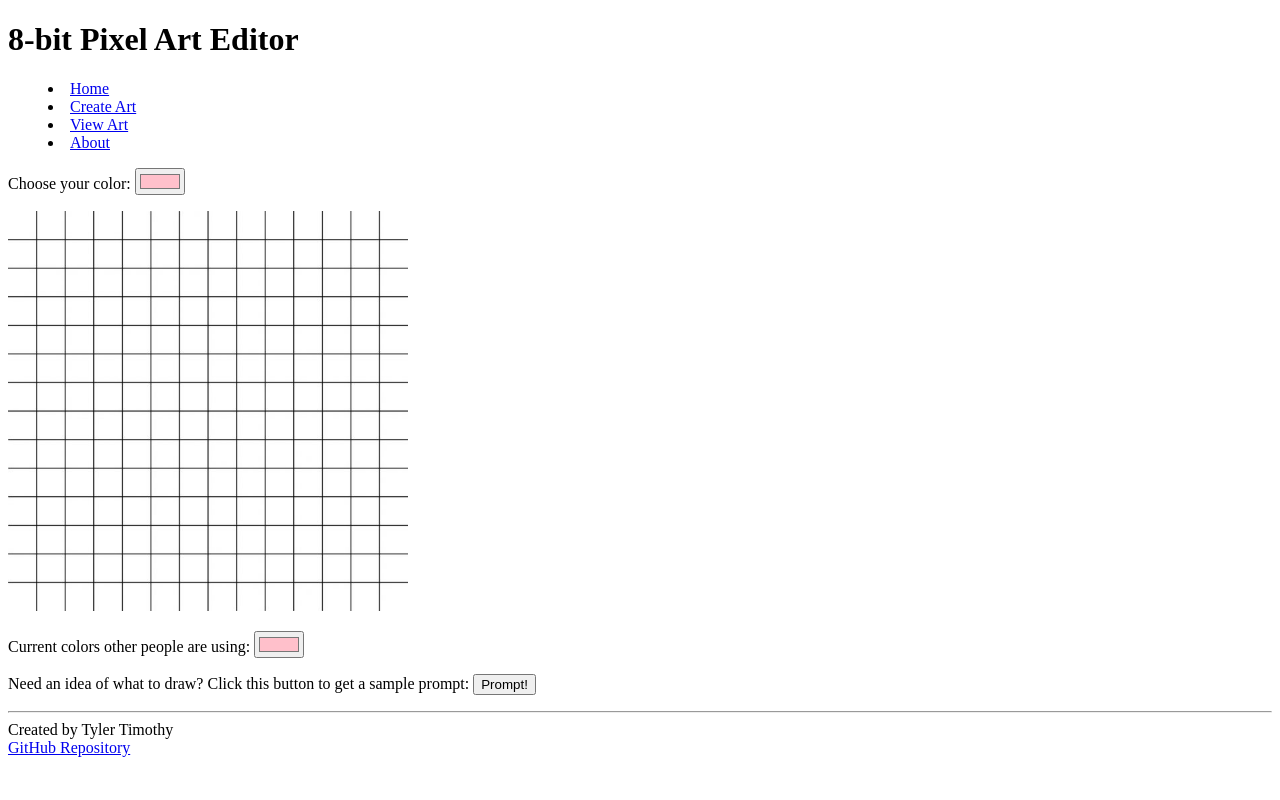
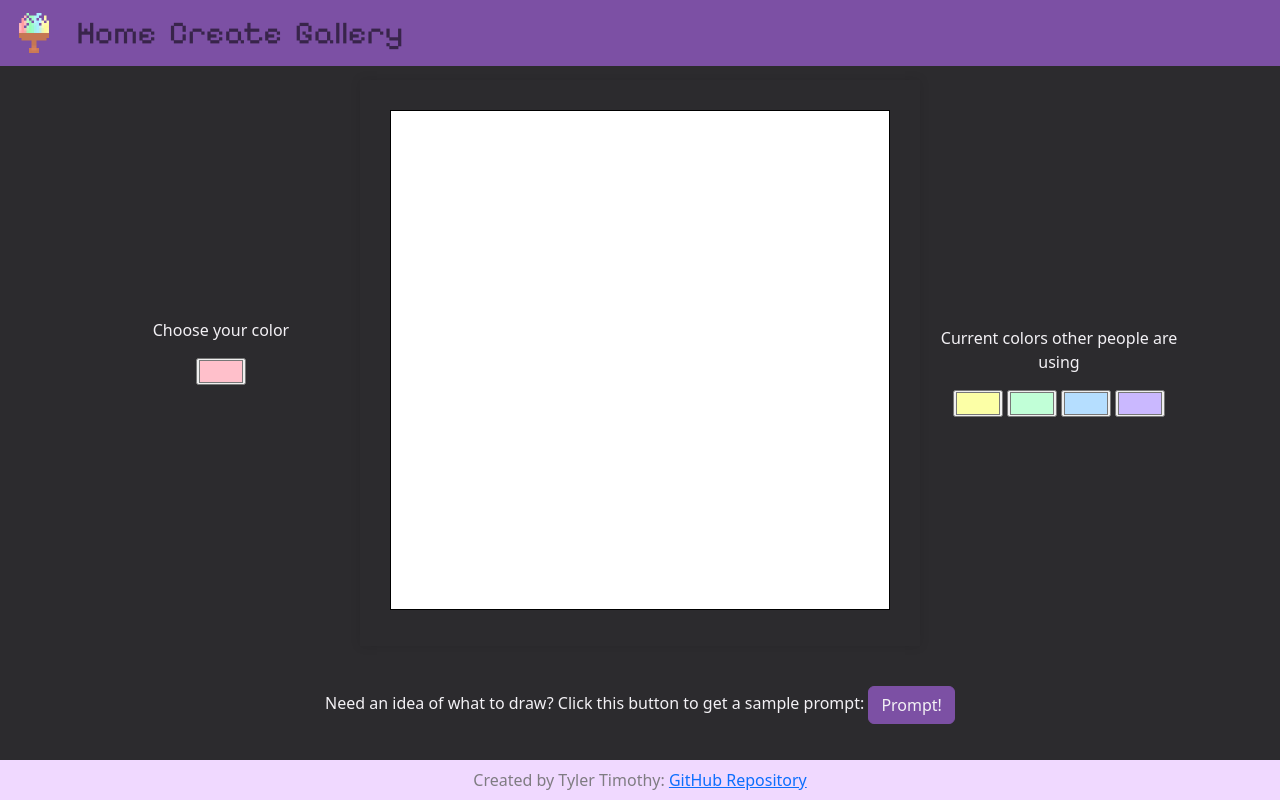
Before and after one commit to TylerJTimothy/PixelArtWebSite, a plain HTML site: page html/art.html in a window 1280 px wide. Drawn offline with nearby package versions, Linux system fonts and the light colour scheme.

Commit message:
CSS UPDATE
updated index, view, and art to all have styling through their corresponding css files.  I got rid of links to about.html because it was kind of unnecessary.

```diff
--- /dev/null
+++ b/html/art.css
@@ -0,0 +1,169 @@
+body {
+    display: flex;
+    flex-direction: column;
+    min-width: 375px;
+
+}
+
+header {
+    flex: 0 60px;
+    font-family: 'Pixelify Sans', sans-serif;
+}
+
+main {
+  flex: 1 calc(100vh - 100px);
+  display: flex;
+  flex-direction: column;
+  align-items: center;
+  justify-content: space-around;
+}
+
+
+/* Container for the entire section */
+.container {
+    display: flex;
+    flex-direction: row; /* Arrange elements vertically */
+    justify-content: center; /* Center elements horizontally within the container */
+    align-items: center; /* Center elements vertically within the container */
+}
+
+/* Container for elements before the centered element */
+.before-elements {
+    flex: 1;
+    margin-bottom: 20px; /* Add margin between elements before and after centered element */
+    text-align: center; /* Center text horizontally within this container */
+}
+
+/* Container for centered element and elements to be centered */
+.centered-container {
+    display: flex;
+    flex: 1;
+    flex-direction: column; /* Arrange elements vertically */
+    justify-content: center; /* Center elements horizontally within this container */
+    align-items: center; /* Center elements vertically within this container */
+    padding: 20px; /* Add padding for spacing */
+    box-shadow: 0 0 10px rgba(0, 0, 0, 0.1); /* Add a subtle box shadow */
+}
+
+/* Centered element within the centered container */
+.centered-element {
+    /* Styles for the centered element (customize as needed) */
+    padding: 10px;
+    text-align: center;
+}
+
+/* Container for elements after the centered element */
+.after-elements {
+    flex: 1;
+    margin-top: 20px; /* Add margin between elements before and after centered element */
+    text-align: center; /* Center text horizontally within this container */
+}
+
+footer {
+    flex: 0 1 40px;
+    text-align: center;
+    display: flex;
+    justify-content: space-around;
+    flex-direction: row;
+    align-items: center;
+}
+
+menu {
+  flex: 1;
+  display: flex;
+  /*  overwrite Bootstrap so the menu does not wrap */
+  flex-direction: row !important;
+  list-style: none;
+}
+
+.title-word {
+    font-size: 50px;
+    font-family: 'Pixelify Sans', sans-serif;
+}
+
+.custom-icon {
+    width: 40px; /* Adjust the width as needed */
+    height: 40px; /* Adjust the height as needed */
+    margin-right: 0px; /* Adjust the spacing as needed */
+}
+
+.nav {
+    display: flex;
+    align-items: center;
+}
+
+.navbar-brand {
+  padding-left: 0.7em;
+  display: flex;
+  align-items: center;
+  margin-right: 0;
+}
+
+menu .nav-item {
+  font-size: xx-large;
+  padding: 0 0.2em;
+  margin-bottom: 16px;
+  font-family: 'Pixelify Sans', sans-serif;
+  line-height: 0;
+}
+
+#pixelCanvas {
+    border: 1px solid #000;
+    width: 500px;
+    height: 500px;
+    background-color: #fff;
+}
+
+.header-bg-color {
+    background-color: #7c50a4; /* Dark pastel purple */
+    color: #7F7C82; /* header text color gray */
+}
+
+.body-bg-color {
+    background-color: #2c2b2e; /* Dark background */
+    color: #F3F1F5; /* white text */
+}
+
+.footer-bg-color {
+    background-color: #F0D9FF; /* light pastel purple */
+    color: #7F7C82; /* header text color gray */
+}
+
+body .btn-primary {
+    background-color: #7c50a4; /* Replace with your desired color */
+    border-color: #7c50a4; /* Set border color to match if needed */
+    color: #F3F1F5; /* Set text color for contrast */
+}
+
+/* Change the background color on hover (optional) */
+body .btn-primary:hover {
+    background-color: #704994; /* Replace with hover color */
+    border-color: #704994; /* Set hover border color to match if needed */
+}
+
+body .btn-primary:active {
+    background-color: #7c50a4 !important; /* Replace with your desired color */
+    border-color: #7c50a4 !important; /* Set border color to match if needed */
+    color: #F3F1F5; /* Set text color for contrast */
+}
+
+body .btn-primary:focus {
+    background-color: #7c50a4;
+    outline: none; /* Remove default focus outline (optional) */
+    box-shadow: 0 0 5px rgba(214, 72, 253, 0.5); /* Add a custom box shadow */
+    border-color: #704994; /* Change the border color on focus */
+    border-width: 1px;
+}
+
+
+@media (max-height: 600px) {
+  header {
+    display: none;
+  }
+  footer {
+    display: none;
+  }
+  main {
+    flex: 1 100vh;
+  }
+}
--- a/html/art.html
+++ b/html/art.html
@@ -3,33 +3,69 @@
     <head>
         <meta charset="UTF-8" />
         <meta name="viewport" content="width=device-width, initial-scale=1.0" />
-        <title>2d Pixel-Art Editor HTML</title>
+        <title>8-bit Pixel Art Editor HTML</title>
 
+        <link rel="icon" href="favicon.ico" />
+
+        <link rel="stylesheet" href="art.css" />
+
+        <link rel="preconnect" href="https://fonts.googleapis.com">
+        <link rel="preconnect" href="https://fonts.gstatic.com" crossorigin>
+        <link href="https://fonts.googleapis.com/css2?family=Pixelify+Sans&display=swap" rel="stylesheet">
+
+        <link
+            href="https://cdn.jsdelivr.net/npm/bootstrap@5.2.2/dist/css/bootstrap.min.css"
+            rel="stylesheet"
+            integrity="sha384-Zenh87qX5JnK2Jl0vWa8Ck2rdkQ2Bzep5IDxbcnCeuOxjzrPF/et3URy9Bv1WTRi"
+            crossorigin="anonymous"
+        />
     </head>
-    <body>
-        <header>
-            <h1>8-bit Pixel Art Editor</h1>
+    <body class="body-bg-color">
+        <header class="header-bg-color container-fluid">
+
+            <nav class="navbar fixed-top header-bg-color text-center">
+                <a class="navbar-brand" href="index.html">
+                    <img src="homeIcon.png" alt="Home" class="custom-icon">
+                </a>
+                <menu class="navbar-nav">
+                    <li class="nav-item">
+                        <a class="nav-link" href="index.html">Home</a>
+                    </li>
+                    <li class="nav-item">
+                        <a class="nav-link" href="art.html">Create</a>
+                    </li>
+                    <li class="nav-item">
+                        <a class="nav-link" href="view.html">Gallery</a>
+                    </li>
+                </menu>
+            </nav>
         </header>
-        <nav>
-            <menu>
-            <li><a href="index.html">Home</a></li>
-            <li><a href="art.html">Create Art</a></li>
-            <li><a href="view.html">View Art</a></li>
-            <li><a href="about.html">About</a></li>
-            </menu>
-        </nav>
-        <main>
-            <p>Choose your color:
-              <input type="color" name="varColor" id="color" value="#FFC0CB" /></p>
-            <div id="picture" class="picture-box"><img width="400px" src="grid.jpg" alt="Grid" /></div>
-            <p>Current colors other people are using: <input type="color" name="varColor" id="color" value="#FFC0CB" /></p>
-            <p>Need an idea of what to draw?  Click this button to get a sample prompt: <button type="button">Prompt!</button></p>
+        <main class="container-fluid">
+            <div class="top-main container">
+                <div class="before-elements">
+                    <p>Choose your color</p>
+                    <input type="color" name="varColor" id="color" value="#FFC0CB" />
+                </div>
+                <div class="centered-container">
+                    <div class="centered-element">
+                        <canvas id="pixelCanvas"></canvas>
+                    </div>
+                </div>
+                <div class="after-elements">
+                    <p>Current colors other people are using</p>
+                    <input type="color" name="varColor" id="color" value="#FCFFA6" />
+                    <input type="color" name="varColor" id="color" value="#C1FFD7" />
+                    <input type="color" name="varColor" id="color" value="#B5DEFF" />
+                    <input type="color" name="varColor" id="color" value="#CAB8FF" />
+                </div>
+            </div>
+            <p>Need an idea of what to draw?  Click this button to get a sample prompt: <button type="button" class="btn btn-primary">Prompt!</button></p>
           </main>
-        <footer>
-            <hr />
-            <span class="text-reset">Created by Tyler Timothy</span>
-            <br />
-            <a href="https://github.com/TylerJTimothy/startup">GitHub Repository</a>
+        <footer class="footer-bg-color">
+            <div>
+                <span class="text-reset">Created by Tyler Timothy:</span>
+                <a href="https://github.com/TylerJTimothy/startup">GitHub Repository</a>
+            </div>
         </footer>
     </body>
 </html>
--- /dev/null
+++ b/html/main.css
@@ -0,0 +1,120 @@
+body {
+    display: flex;
+    flex-direction: column;
+    min-width: 375px;
+
+}
+
+header {
+    flex: 0 60px;
+    font-family: 'Pixelify Sans', sans-serif;
+}
+
+main {
+  flex: 1 calc(100vh - 100px);
+  display: flex;
+  flex-direction: column;
+  align-items: center;
+  justify-content: space-around;
+}
+
+footer {
+    flex: 0 1 40px;
+    text-align: center;
+    display: flex;
+    justify-content: space-around;
+    flex-direction: row;
+    align-items: center;
+}
+
+menu {
+  flex: 1;
+  display: flex;
+  /*  overwrite Bootstrap so the menu does not wrap */
+  flex-direction: row !important;
+  list-style: none;
+}
+
+.title-word {
+    font-size: 50px;
+    font-family: 'Pixelify Sans', sans-serif;
+}
+
+.custom-icon {
+    width: 40px; /* Adjust the width as needed */
+    height: 40px; /* Adjust the height as needed */
+    margin-right: 0px; /* Adjust the spacing as needed */
+}
+
+.nav {
+    display: flex;
+    align-items: center;
+}
+
+.navbar-brand {
+  padding-left: 0.7em;
+  display: flex;
+  align-items: center;
+  margin-right: 0;
+}
+
+menu .nav-item {
+  font-size: xx-large;
+  padding: 0 0.2em;
+  margin-bottom: 16px;
+  font-family: 'Pixelify Sans', sans-serif;
+  line-height: 0;
+}
+
+.header-bg-color {
+    background-color: #7c50a4; /* Dark pastel purple */
+    color: #7F7C82; /* header text color gray */
+}
+
+.body-bg-color {
+    background-color: #2c2b2e; /* Dark background */
+    color: #F3F1F5; /* white text */
+}
+
+.footer-bg-color {
+    background-color: #F0D9FF; /* light pastel purple */
+    color: #7F7C82; /* header text color gray */
+}
+
+body .btn-primary {
+    background-color: #7c50a4; /* Replace with your desired color */
+    border-color: #7c50a4; /* Set border color to match if needed */
+    color: #F3F1F5; /* Set text color for contrast */
+}
+
+/* Change the background color on hover (optional) */
+body .btn-primary:hover {
+    background-color: #704994; /* Replace with hover color */
+    border-color: #704994; /* Set hover border color to match if needed */
+}
+
+body .btn-primary:active {
+    background-color: #7c50a4 !important; /* Replace with your desired color */
+    border-color: #7c50a4 !important; /* Set border color to match if needed */
+    color: #F3F1F5; /* Set text color for contrast */
+}
+
+body .btn-primary:focus {
+    background-color: #7c50a4;
+    outline: none; /* Remove default focus outline (optional) */
+    box-shadow: 0 0 5px rgba(214, 72, 253, 0.5); /* Add a custom box shadow */
+    border-color: #704994; /* Change the border color on focus */
+    border-width: 1px;
+}
+
+@media (max-height: 600px) {
+  header {
+    display: none;
+  }
+  footer {
+    display: none;
+  }
+  main {
+    flex: 1 100vh;
+  }
+}
--- /dev/null
+++ b/html/view.css
@@ -0,0 +1,149 @@
+body {
+    display: flex;
+    flex-direction: column;
+    min-width: 375px;
+
+}
+
+header {
+    flex: 0 60px;
+    font-family: 'Pixelify Sans', sans-serif;
+}
+
+main {
+  flex: 1 calc(100vh - 100px);
+  display: flex;
+  flex-direction: column;
+  align-items: center;
+  justify-content: space-around;
+}
+
+footer {
+    flex: 0 1 40px;
+    text-align: center;
+    display: flex;
+    justify-content: space-around;
+    flex-direction: row;
+    align-items: center;
+}
+
+menu {
+  flex: 1;
+  display: flex;
+  /*  overwrite Bootstrap so the menu does not wrap */
+  flex-direction: row !important;
+  list-style: none;
+}
+
+.title-word {
+    font-size: 50px;
+    font-family: 'Pixelify Sans', sans-serif;
+}
+
+.custom-icon {
+    width: 40px; /* Adjust the width as needed */
+    height: 40px; /* Adjust the height as needed */
+    margin-right: 0px; /* Adjust the spacing as needed */
+}
+
+.nav {
+    display: flex;
+    align-items: center;
+}
+
+.navbar-brand {
+  padding-left: 0.7em;
+  display: flex;
+  align-items: center;
+  margin-right: 0;
+}
+
+menu .nav-item {
+  font-size: xx-large;
+  padding: 0 0.2em;
+  margin-bottom: 16px;
+  font-family: 'Pixelify Sans', sans-serif;
+  line-height: 0;
+}
+
+main hr {
+    border: 3px solid #7c50a4;
+    border-radius: 5px;
+    width: 100%;
+  }
+
+.main-body {
+    display: flex;
+    flex-direction: column;
+}
+
+.grid-container {
+    display: grid;
+    grid-template-columns: repeat(3, 175px); /* Three columns with 200px width each */
+    grid-gap: 15px; /* Gap between rows and columns */
+}
+
+.grid-item {
+    width: 175px; /* Explicit width */
+    height: 175px; /* Explicit height to create square */
+}
+
+.grid-item img {
+    width: 100%;
+    height: 100%;
+    object-fit: cover; /* Maintain aspect ratio and cover the square */
+    border-radius: 8px;
+}
+
+.header-bg-color {
+    background-color: #7c50a4; /* Dark pastel purple */
+    color: #7F7C82; /* header text color gray */
+}
+
+.body-bg-color {
+    background-color: #2c2b2e; /* Dark background */
+    color: #F3F1F5; /* white text */
+}
+
+.footer-bg-color {
+    background-color: #F0D9FF; /* light pastel purple */
+    color: #7F7C82; /* header text color gray */
+}
+
+body .btn-primary {
+    background-color: #7c50a4; /* Replace with your desired color */
+    border-color: #7c50a4; /* Set border color to match if needed */
+    color: #F3F1F5; /* Set text color for contrast */
+}
+
+/* Change the background color on hover (optional) */
+body .btn-primary:hover {
+    background-color: #704994; /* Replace with hover color */
+    border-color: #704994; /* Set hover border color to match if needed */
+}
+
+body .btn-primary:active {
+    background-color: #7c50a4 !important; /* Replace with your desired color */
+    border-color: #7c50a4 !important; /* Set border color to match if needed */
+    color: #F3F1F5; /* Set text color for contrast */
+}
+
+body .btn-primary:focus {
+    background-color: #7c50a4;
+    outline: none; /* Remove default focus outline (optional) */
+    box-shadow: 0 0 5px rgba(214, 72, 253, 0.5); /* Add a custom box shadow */
+    border-color: #704994; /* Change the border color on focus */
+    border-width: 1px;
+}
+
+@media (max-height: 600px) {
+  header {
+    display: none;
+  }
+  footer {
+    display: none;
+  }
+  main {
+    flex: 1 100vh;
+  }
+}
```
Also changed, not shown: html/index.html (+42 -18 lines), html/view.html (+52 -21 lines), html/celeste.png (added), html/favicon.ico (added), html/hk.jpg (added), html/homeIcon.png (added), html/kirby.png (added), html/link.jpg (added), html/mario.png (added), html/pacman.png (added), html/pikachu.jpg (added), html/sonic.png (added), html/undertale.jpg (added).
